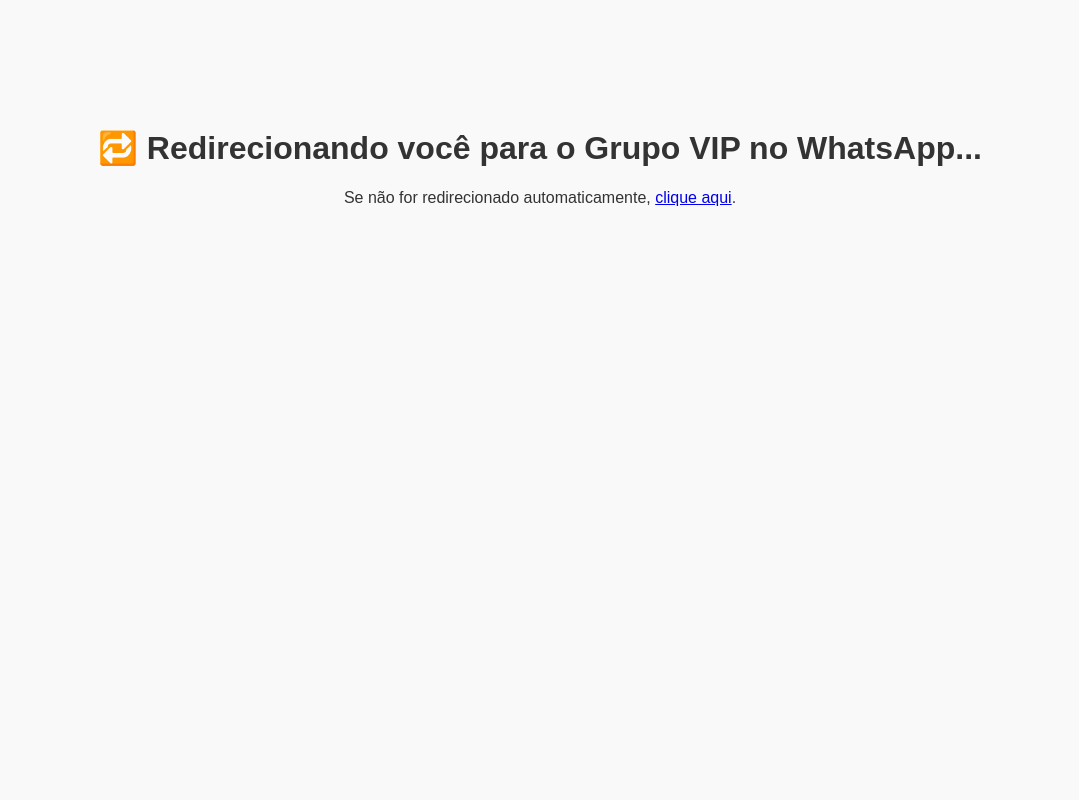
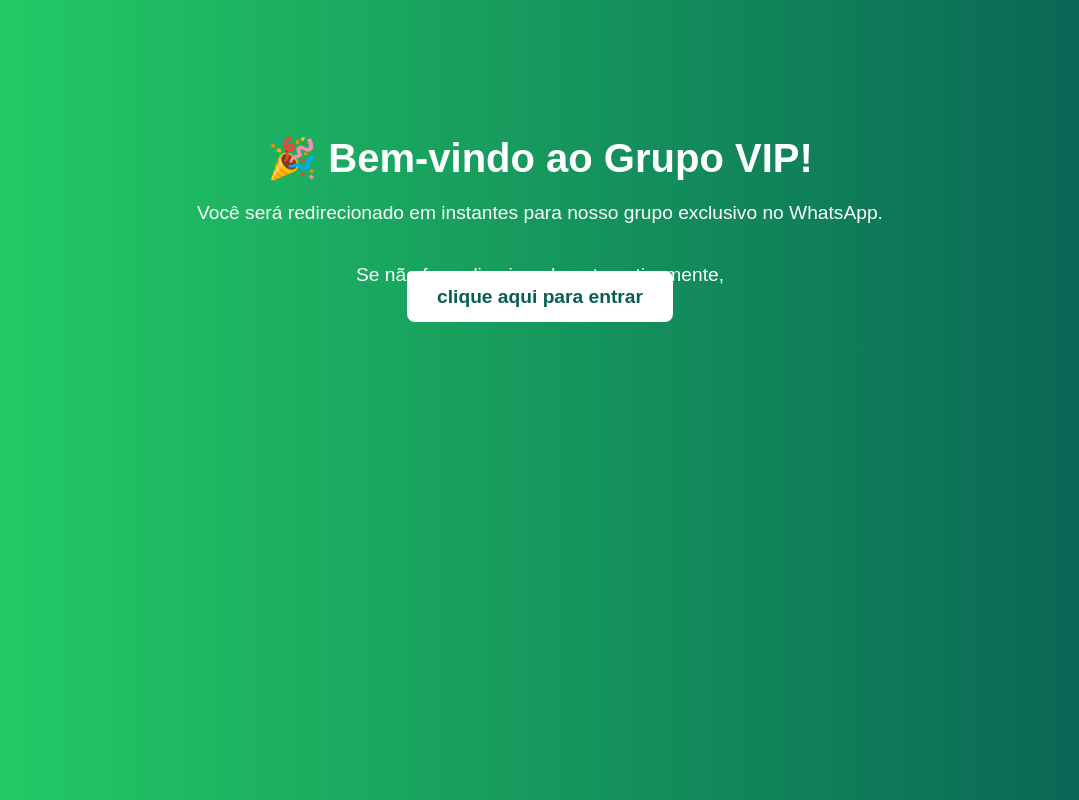
Before and after one commit to Esteroi/pagina_whats, a plain HTML site: page index.html in a window 1280 px wide. Shown: the whole page, without its empty margins (100-1179 px from the left). Drawn offline with Linux system fonts and the light colour scheme.

Commit message:
index.html

```diff
--- a/index.html
+++ b/index.html
@@ -1,21 +1,49 @@
 <!DOCTYPE html>
-<html lang="pt-br">
+<html lang="pt-BR">
 <head>
   <meta charset="UTF-8">
-  <meta http-equiv="refresh" content="1; url=https://chat.whatsapp.com/Cox9tNTK4XZ9Fk9yBP3QKq">
-  <title>Redirecionando...</title>
+  <title>Grupo VIP no WhatsApp</title>
+  <meta name="viewport" content="width=device-width, initial-scale=1.0">
+  <meta http-equiv="refresh" content="3; url=https://chat.whatsapp.com/Cox9tNTK4XZ9Fk9yBP3QKq">
   <style>
     body {
-      background-color: #f9f9f9;
-      font-family: Arial, sans-serif;
+      background: linear-gradient(to right, #25D366, #075E54);
+      color: #fff;
+      font-family: 'Arial', sans-serif;
       text-align: center;
       padding-top: 100px;
-      color: #333;
+    }
+
+    h1 {
+      font-size: 2.5em;
+      margin-bottom: 20px;
+    }
+
+    p {
+      font-size: 1.2em;
+      margin-bottom: 40px;
+    }
+
+    a {
+      background-color: #ffffff;
+      color: #075E54;
+      padding: 15px 30px;
+      border-radius: 8px;
+      text-decoration: none;
+      font-weight: bold;
+      transition: background 0.3s ease;
+    }
+
+    a:hover {
+      background-color: #e5e5e5;
     }
   </style>
 </head>
 <body>
-  <h1>🔁 Redirecionando você para o Grupo VIP no WhatsApp...</h1>
-  <p>Se não for redirecionado automaticamente, <a href="https://chat.whatsapp.com/Cox9tNTK4XZ9Fk9yBP3QKq">clique aqui</a>.</p>
+  <h1>🎉 Bem-vindo ao Grupo VIP!</h1>
+  <p>Você será redirecionado em instantes para nosso grupo exclusivo no WhatsApp.</p>
+  <p>Se não for redirecionado automaticamente, <br>
+    <a href="https://chat.whatsapp.com/Cox9tNTK4XZ9Fk9yBP3QKq">clique aqui para entrar</a>
+  </p>
 </body>
 </html>
```
